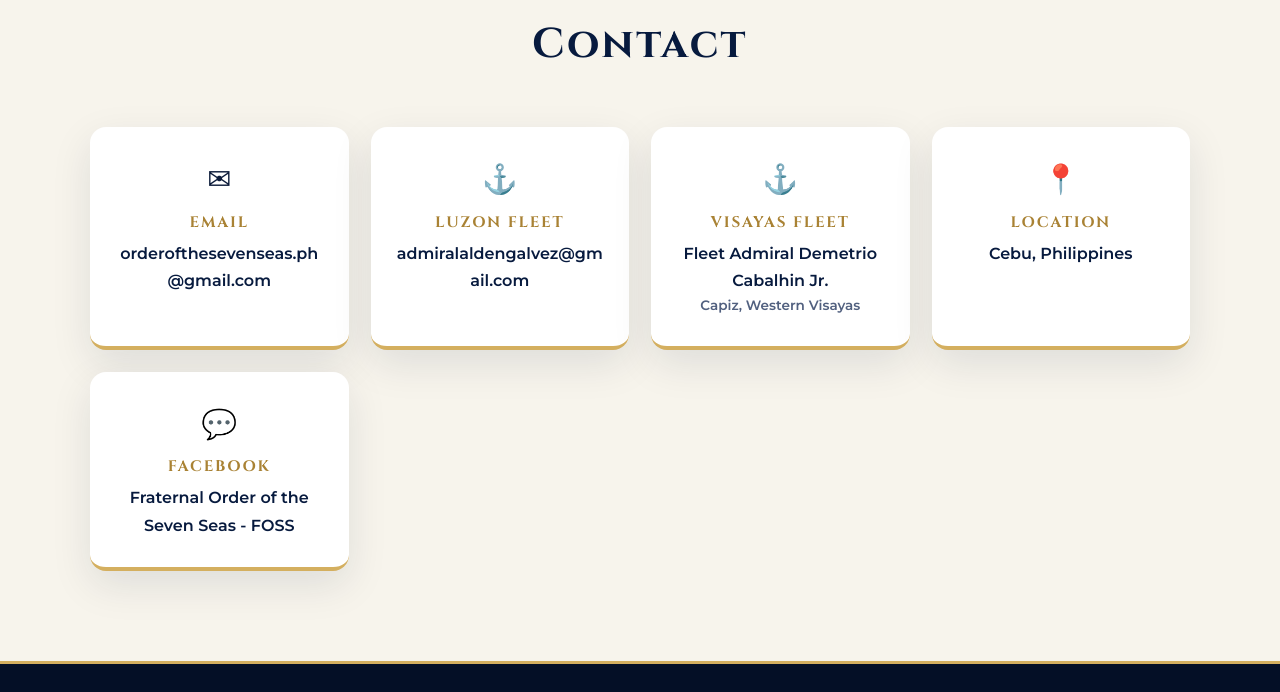
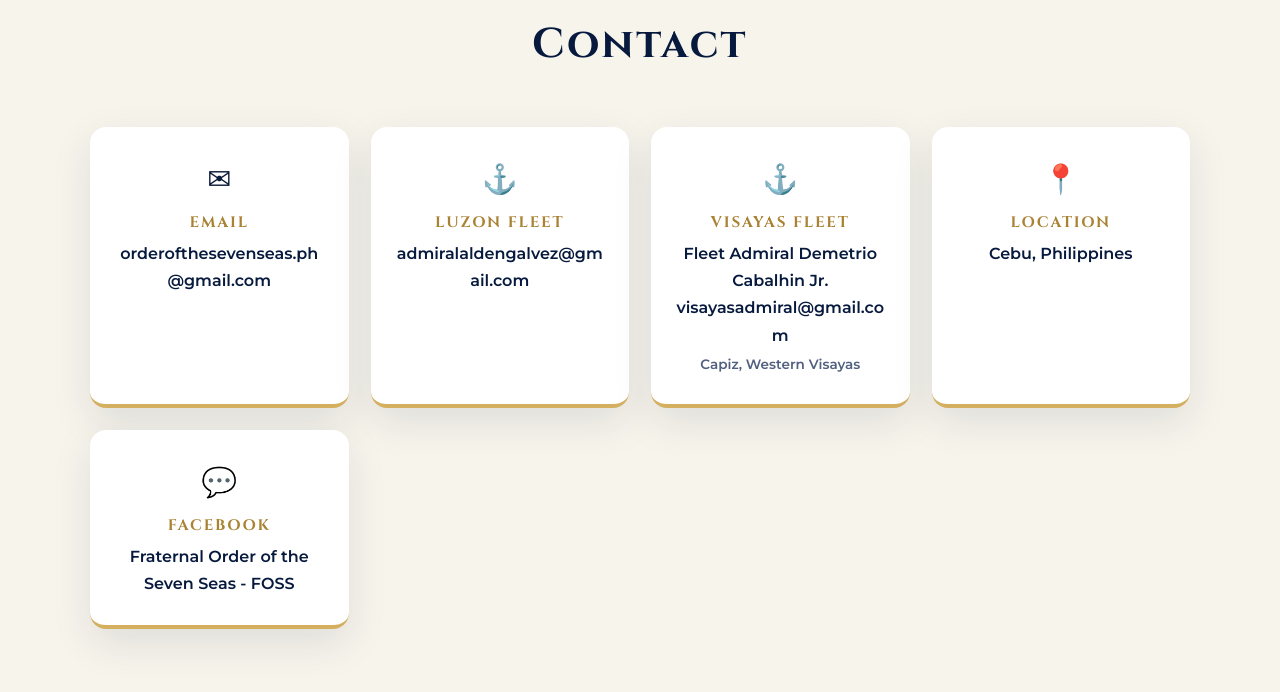
Before and after one commit to orderofthesevenseas/orderofthesevenseas.github.io, a plain HTML site: page index2.html in a window 1280 px wide. Shown: the part 8028-8720 px from the top of the page. Drawn offline with Linux system fonts and the light colour scheme; no server answers.

Commit message:
Update Visayas Fleet contact information

```diff
--- a/index2.html
+++ b/index2.html
@@ -358,7 +358,7 @@ footer small{font-size:.8rem}
     <div class="contact-grid">
       <div class="ccard"><div class="ic">&#9993;</div><h3>EMAIL</h3><a href="mailto:orderofthesevenseas.ph@gmail.com">orderofthesevenseas.ph@gmail.com</a></div>
       <div class="ccard"><div class="ic">&#9875;</div><h3>LUZON FLEET</h3><a href="mailto:admiralaldengalvez@gmail.com">admiralaldengalvez@gmail.com</a></div>
-      <div class="ccard"><div class="ic">&#9875;</div><h3>VISAYAS FLEET</h3><p>Fleet Admiral Demetrio Cabalhin Jr.</p><p style="font-size:.85rem;color:#51607f">Capiz, Western Visayas</p></div>
+      <div class="ccard"><div class="ic">&#9875;</div><h3>VISAYAS FLEET</h3><p>Fleet Admiral Demetrio Cabalhin Jr.</p><a href="mailto:visayasadmiral@gmail.com">visayasadmiral@gmail.com</a><p style="font-size:.85rem;color:#51607f;margin-top:4px">Capiz, Western Visayas</p></div>
       <div class="ccard"><div class="ic">&#128205;</div><h3>LOCATION</h3><p>Cebu, Philippines</p></div>
       <div class="ccard"><div class="ic">&#128172;</div><h3>FACEBOOK</h3><a href="https://www.facebook.com/share/1EmkndUJoc/" target="_blank" rel="noopener">Fraternal Order of the Seven Seas - FOSS</a></div>
     </div>
@@ -393,7 +393,7 @@ footer small{font-size:.8rem}
   var MAIN_KEY='43a24775-77e4-433f-bc7a-a5e4b30c5bd5';
   var FLEETS={
     luzon:{name:'Luzon Fleet',email:'admiralaldengalvez@gmail.com',key:'3e8eb720-a4e6-42f9-a655-e654d6d331e6'},
-    visayas:{name:'Visayas Fleet',email:'',key:'cea9afc4-0ee4-422e-9226-5d894a423ba6'},
+    visayas:{name:'Visayas Fleet',email:'visayasadmiral@gmail.com',key:'cea9afc4-0ee4-422e-9226-5d894a423ba6'},
     mindanao:{name:'Mindanao Fleet',email:'',key:''}
   };
   function fleet(){return FLEETS[f.elements['Fleet Applied To'].value]||{}}
```
